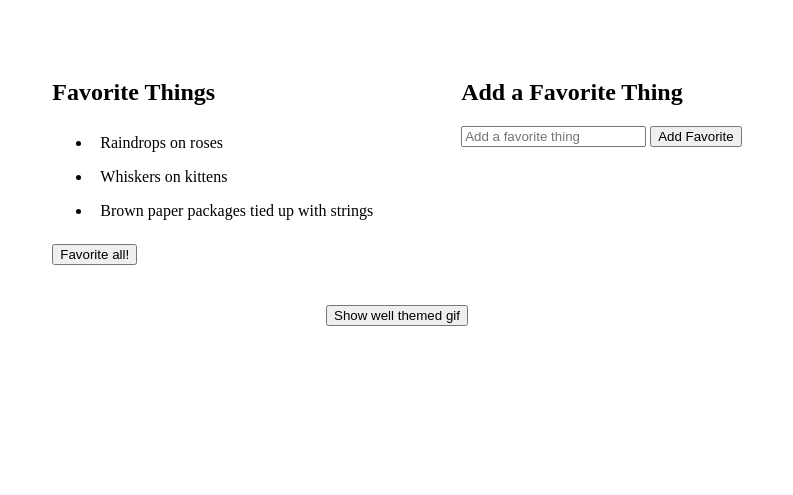
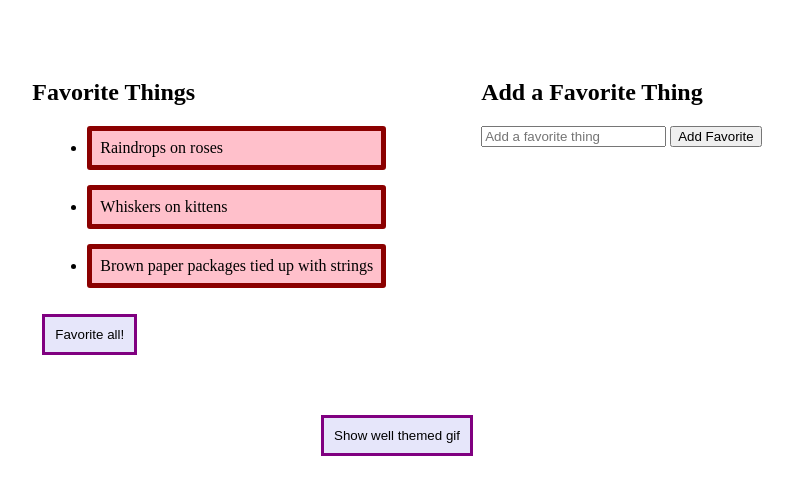
Before and after one commit to PLUCS2/JQuery_Lecture, a plain HTML site: page index.html in a window 1280 px wide. Shown: the part 69-564 px from the top of the page, without its empty margins (243-1036 px from the left). Drawn offline with nearby package versions, Linux system fonts and the light colour scheme.

Commit message:
Update css, begin demo document

```diff
--- a/demo.css
+++ b/demo.css
@@ -16,4 +16,23 @@ section {
 li {
     padding: 8px;
     border-radius: 3px;
+    margin: 15px;
 }
+
+.not-favorite {
+    background-color: pink;
+    border: 5px solid darkred;
+}
+
+.favorite {
+    background-color: lightgreen;
+    border: 5px solid darkgreen;
+}
+
+.button {
+    margin: 10px;
+    padding: 10px;
+    background-color: lavender;
+    border: 3px solid purple;
+    cursor: pointer;
+}
--- a/index.html
+++ b/index.html
@@ -26,13 +26,13 @@
             <h2>Favorite Things</h2>
 
             <ul>
-                <li>
+                <li class="not-favorite">
                     Raindrops on roses
                 </li>
-                <li>
+                <li class="not-favorite">
                     Whiskers on kittens
                 </li>
-                <li>
+                <li class="not-favorite">
                     Brown paper packages tied up with strings
                 </li>
             </ul>
```
